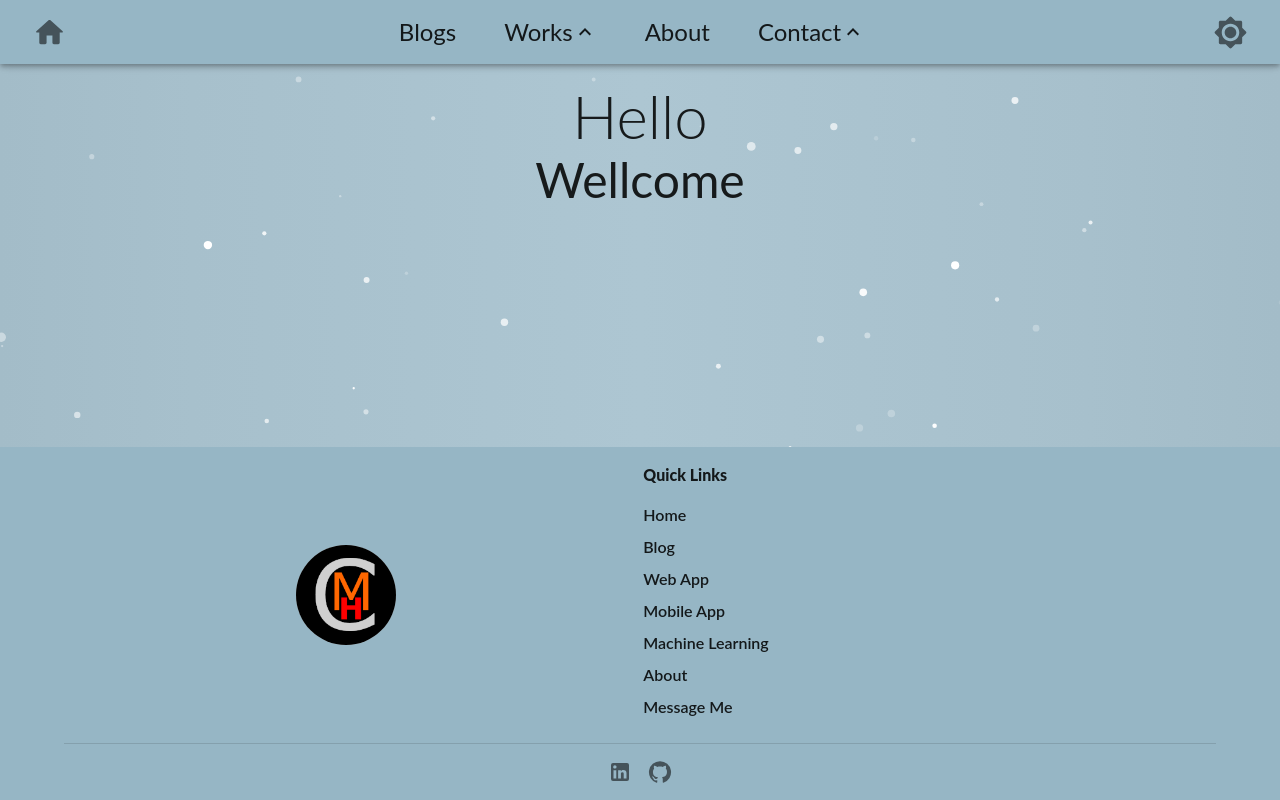
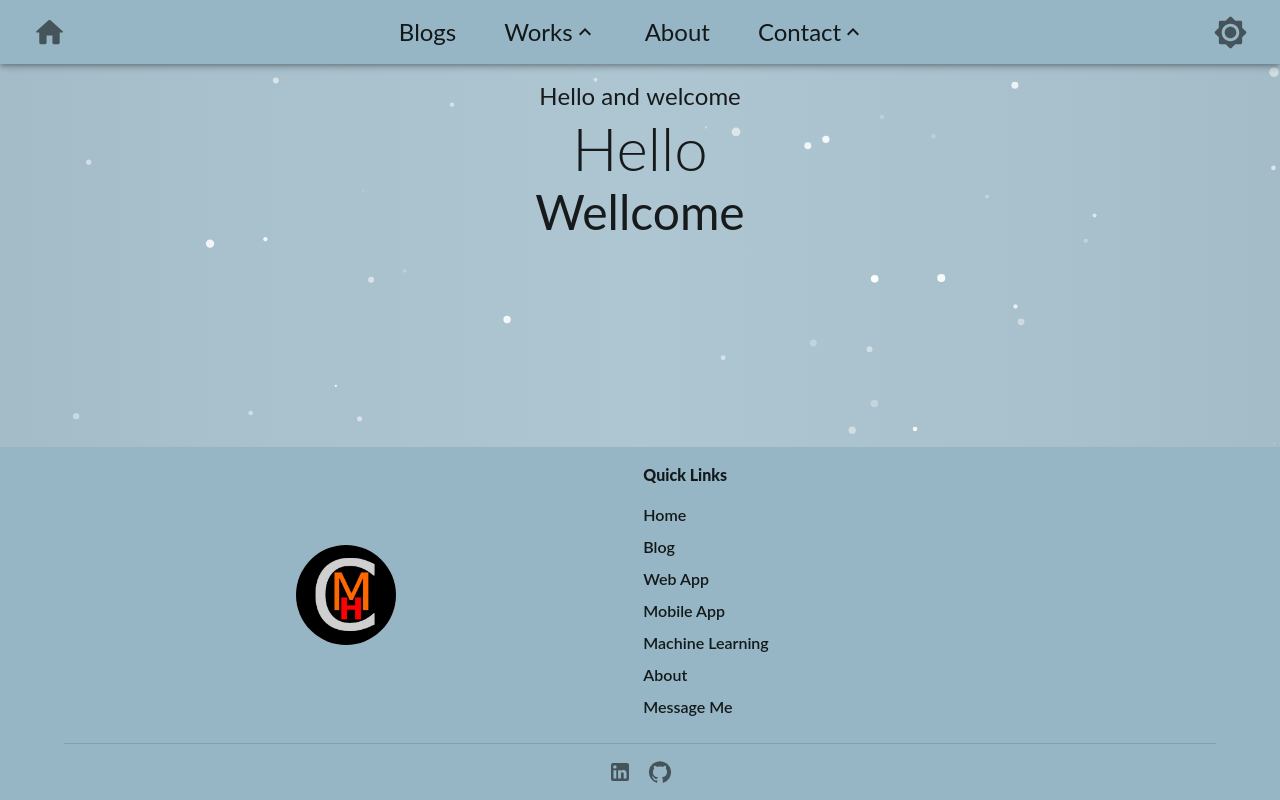
Before and after one commit to NPPersonal/GatsbyPersonalWebsite, a Gatsby site: page / in a window 1280 px wide. Built offline with nearby package versions, Linux system fonts and the light colour scheme; Gatsby itself is replaced by a stand-in of ours.

Commit message:
feat(home): add basic text spin effect
add basic text spin effect

```diff
--- a/src/pages/index.js
+++ b/src/pages/index.js
@@ -1,8 +1,82 @@
 import * as React from "react";
-import { Typography } from "@mui/material";
+import { Typography, duration } from "@mui/material";
 import CommonLayout from "../layouts/common-layout";
 import Seo from "../components/seo/seo";
 import { useInView } from "react-intersection-observer";
+
+const SpinText = ({
+  text,
+  textSplitter = "",
+  randInterval = 50,
+  duration = 1000,
+  randDuration = false,
+  randDurationRange = [1000, 3000],
+}) => {
+  return (
+    <div>
+      {text.split(textSplitter).map((element, i) => {
+        return (
+          <SpinLetter
+            key={`${i}-${element}`}
+            letter={element}
+            randInterval={randInterval}
+            duration={i * duration}
+            randDuration={randDuration ? randDurationRange : undefined}
+          />
+        );
+      })}
+    </div>
+  );
+};
+
+const SpinLetter = ({
+  letter,
+  randLetters = `!@#$%^&*~<>?{}[]\\|abcdefghijklmnopqrstuvwxyz1234567890`,
+  randInterval = 100,
+  duration = 2000,
+  randDuration = undefined,
+}) => {
+  const [char, setChar] = React.useState("");
+  const intervalTimerRef = React.useRef(null);
+  const finishTimerRef = React.useRef(null);
+
+  React.useEffect(() => {
+    if (finishTimerRef.current === null) {
+      let totalDuration = duration;
+      if (randDuration) {
+        totalDuration = Math.floor(
+          Math.random() * randDuration[1] + randDuration[0]
+        );
+      }
+      const timer = setTimeout(() => {
+        if (intervalTimerRef.current !== null) {
+          clearInterval(intervalTimerRef.current);
+        }
+        setChar(letter);
+      }, totalDuration);
+      finishTimerRef.current = timer;
+    }
+
+    if (intervalTimerRef.current === null) {
+      const timer = setInterval(() => {
+        const idx = Math.floor(Math.random() * randLetters.length);
+        setChar(randLetters[idx]);
+      }, randInterval);
+      intervalTimerRef.current = timer;
+    }
+
+    return () => {
+      if (intervalTimerRef.current !== null) {
+        clearInterval(intervalTimerRef.current);
+      }
+      if (finishTimerRef.current !== null) {
+        clearTimeout(finishTimerRef.current);
+      }
+    };
+  }, []);
+
+  return <div className="inline">{char === " " ? "  " : char}</div>;
+};
 
 const IndexPage = () => {
   const titleInView = useInView({
@@ -17,6 +91,9 @@ const IndexPage = () => {
   });
   return (
     <CommonLayout>
+      <Typography variant="h5" align="center">
+        <SpinText text="Hello and welcome" duration={200} />
+      </Typography>
       <div ref={titleInView.ref} className="overflow-hidden">
         <Typography
           className={`transition ease-out duration-[800ms] ${
```
